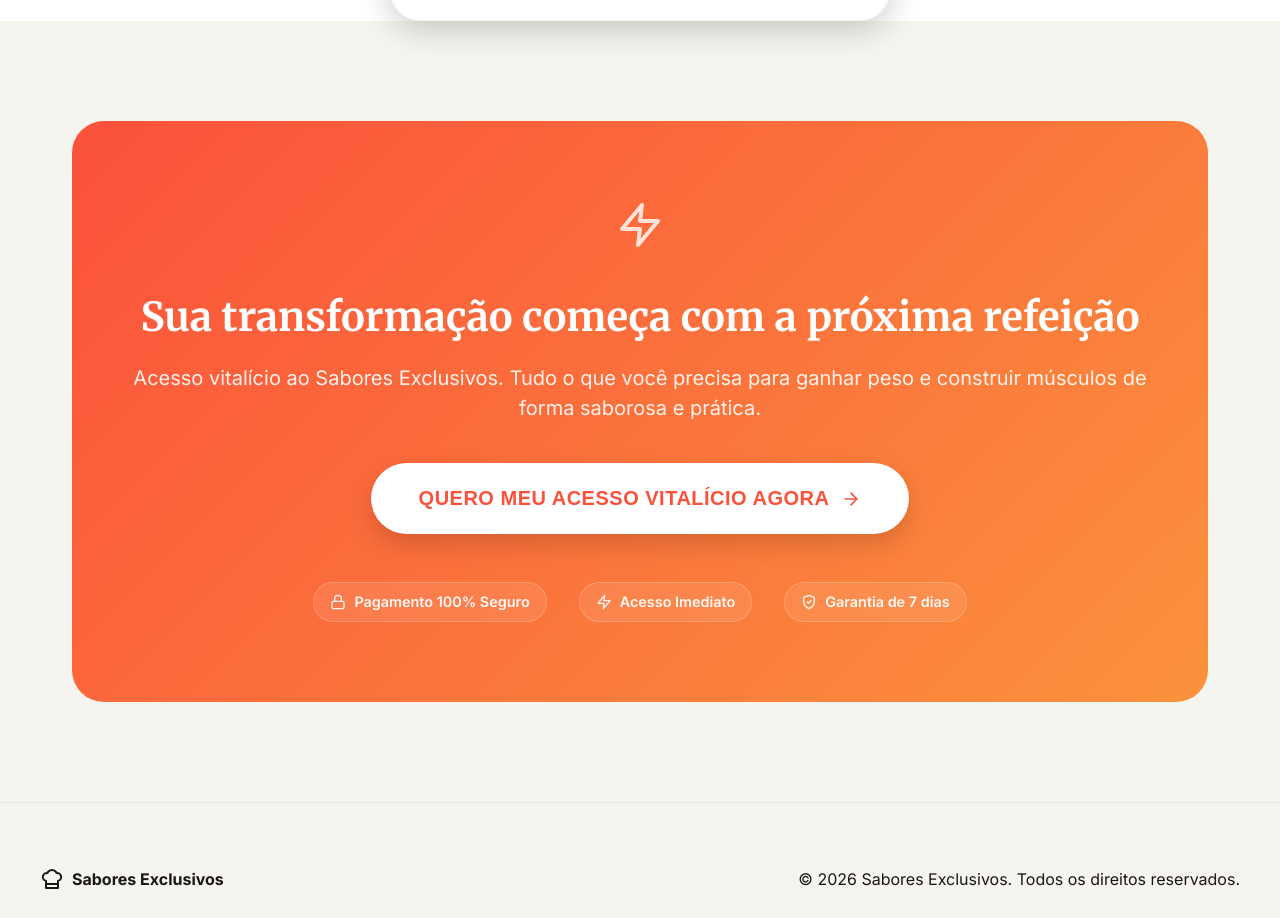
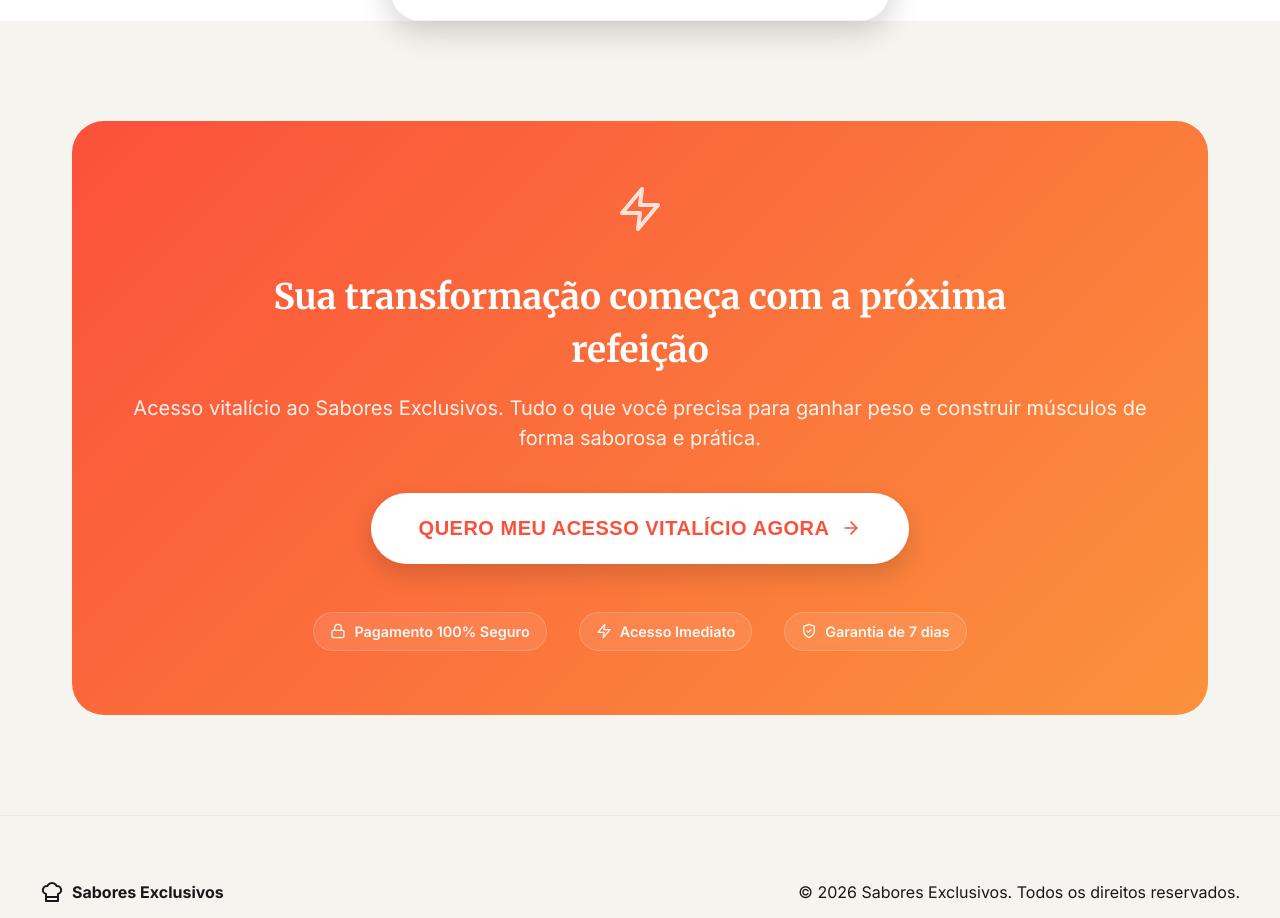
Before and after one commit to YohanSaibb026/LeadingPage, a React (Vite) app: page / in a window 1280 px wide. Shown: the part 5520-6438 px from the top of the page. Built offline with nearby package versions, Linux system fonts and the light colour scheme.

Commit message:
style: refine CTA card padding and title font size for better balance

```diff
--- a/src/App.css
+++ b/src/App.css
@@ -899,15 +899,18 @@
 }
 
 .cta-card {
-    padding: 5rem 2rem;
+    padding: 4rem 2rem;
     border-radius: 32px;
     text-align: center;
     color: white;
 }
 
 .cta-card h2 {
-    font-size: 2.5rem;
+    font-size: 2.2rem;
     margin-bottom: 1rem;
+    max-width: 800px;
+    margin-left: auto;
+    margin-right: auto;
 }
 
 .cta-card p {
```
